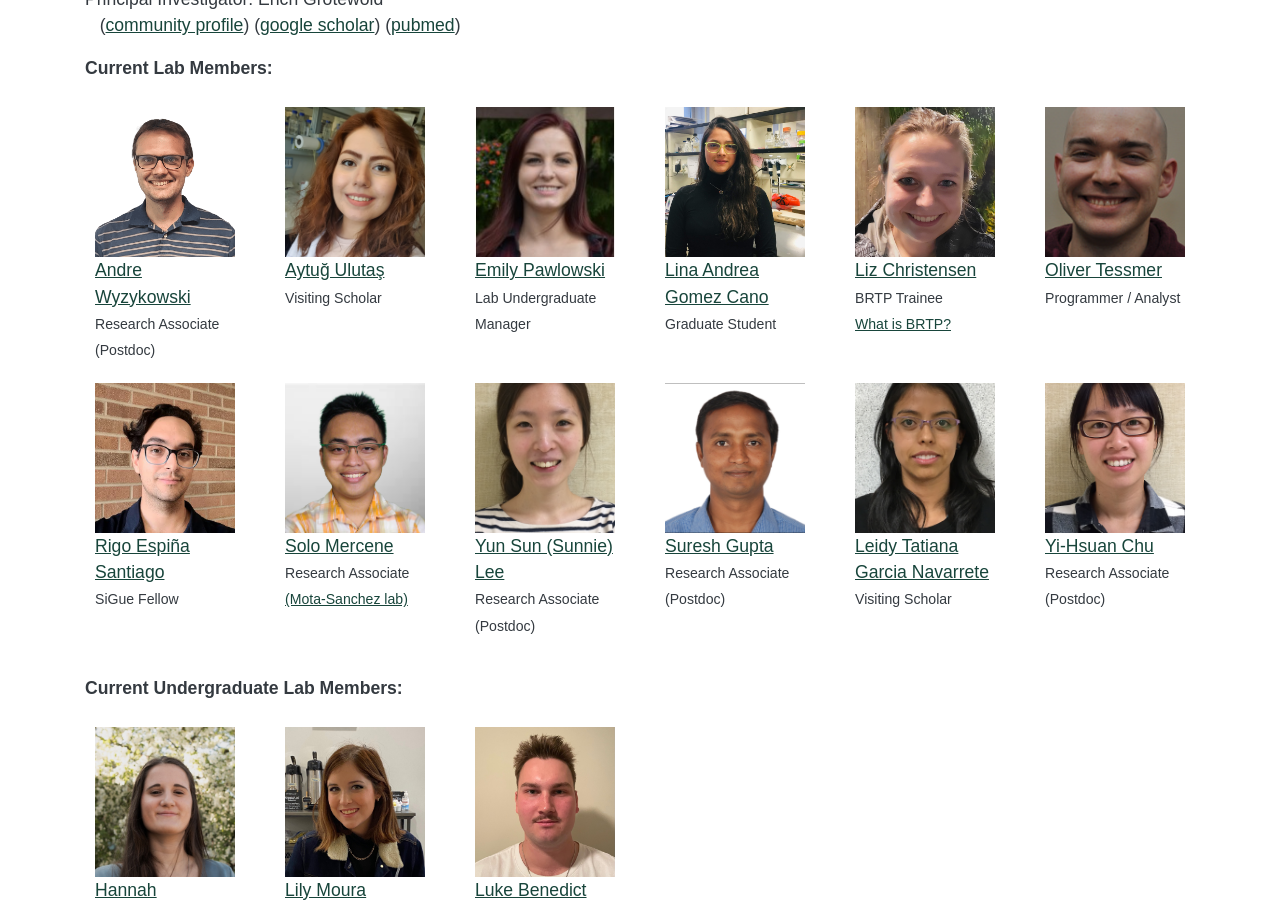
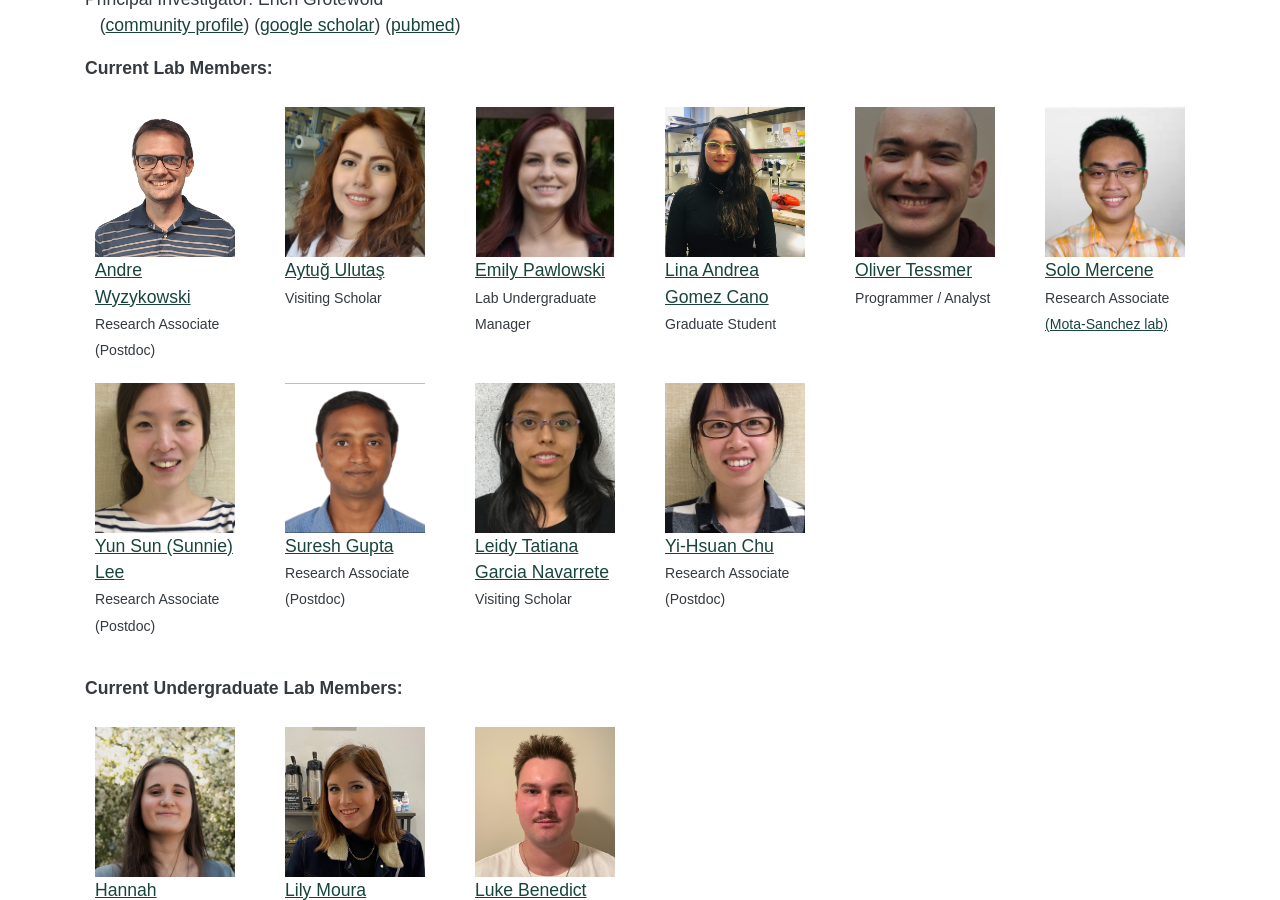
Before and after one commit to grotewold-lab/grotewold-lab.github.io, a Jekyll site: the page built from people.md, in a window 1280 px wide and 900 px high, scrolled down 534 px. Built offline with Jekyll 4.4.1, drawn with Linux system fonts in a browser that asks for light colours.

Commit message:
removed members rigo and liz

```diff
--- a/_config.yml
+++ b/_config.yml
@@ -89,9 +89,7 @@ current_members:
   - people/aytug-ulutas.md
   - people/emily-pawlowski.md
   - people/lina-gomez-cano.md
-  - people/liz-christensen.md
   - people/oliver-tessmer.md
-  - people/rigo-santiago.md
   - people/solo-mercene.md
   - people/sunnie-lee.md
   - people/suresh-gupta.md
@@ -105,6 +103,8 @@ current_undergrads:
 
 
 former_members:
+  - people/liz-christensen.md
+  - people/rigo-santiago.md
   - people/fabio-gomez-cano.md
   - people/mariel-cruz-gomez.md
   - people/nan-jiang.md
```
